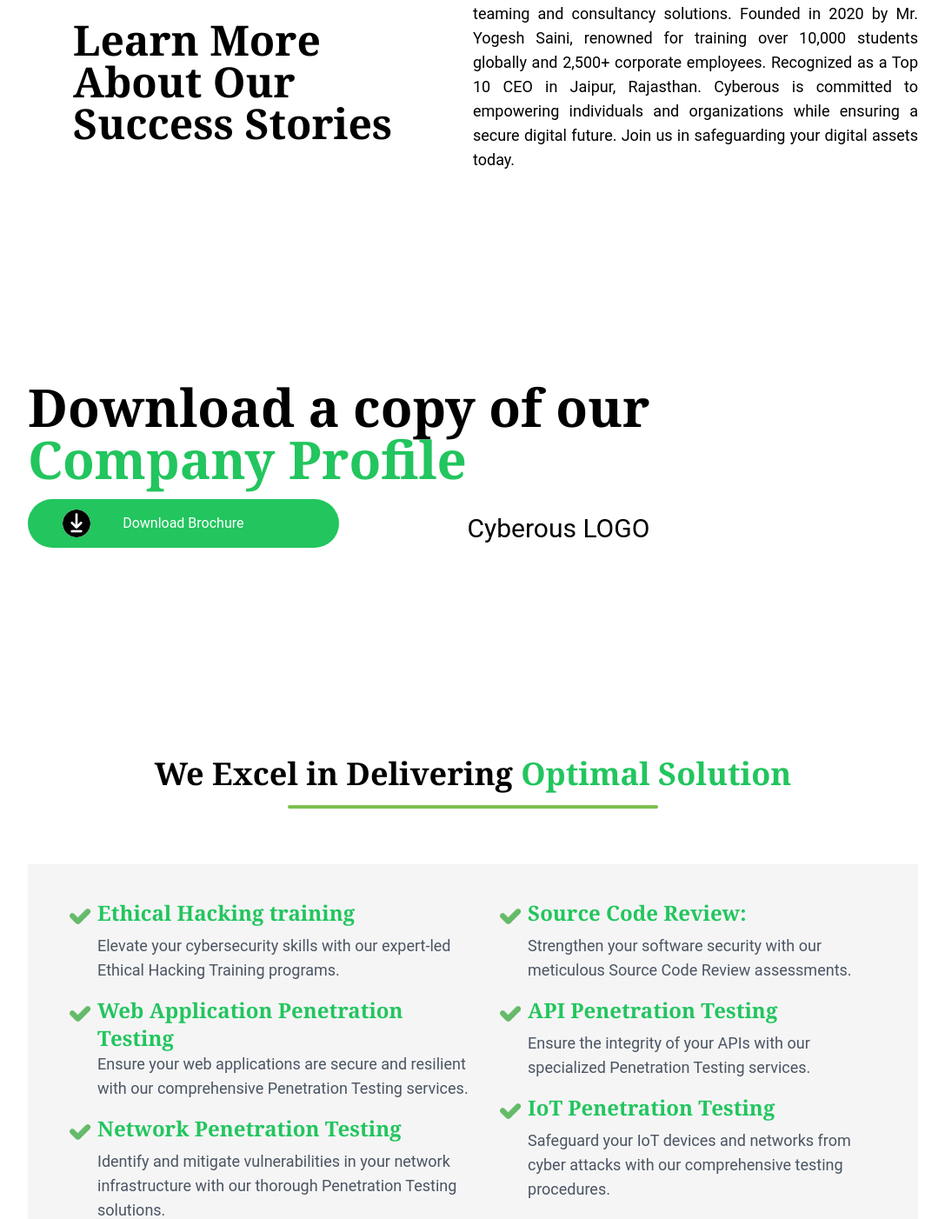
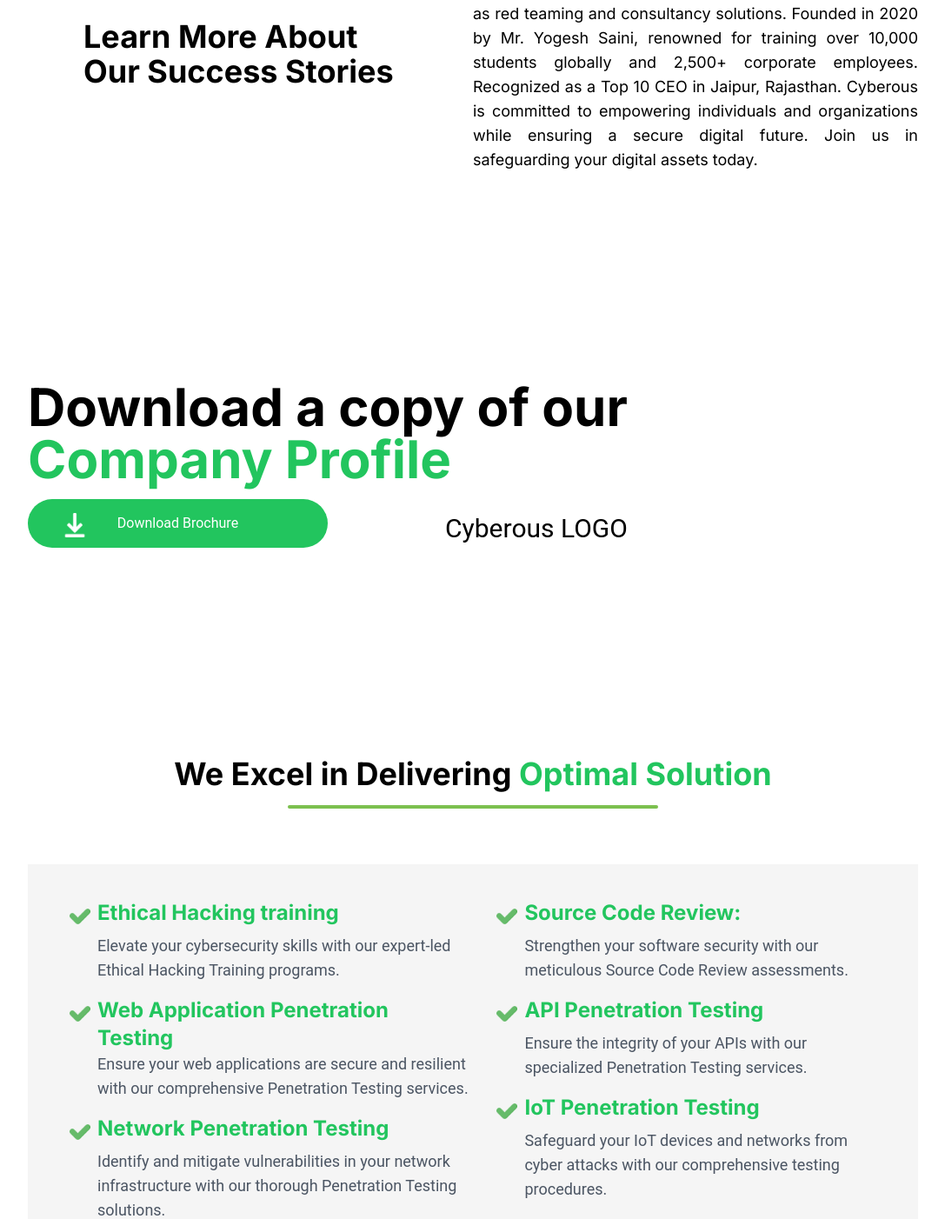
Before and after one commit to sankalp-codes244/cyberousWebsite, a React (Vite) app: page /about in a window 1280 px wide. Shown: the part 1346-2748 px from the top of the page at 87% size, without its empty margins (96-1183 px from the left). Built offline with nearby package versions, Linux system fonts and the light colour scheme; a web font is replaced by a local one.

Commit message:
fixed fonts in about us page

```diff
--- a/src/components/ContactUsCard.jsx
+++ b/src/components/ContactUsCard.jsx
@@ -1,8 +1,4 @@
 
-
-import { Images } from '../assets'
-import SideArrow from '../assets/Svgs/SideArrow'
-import { Link } from 'react-router-dom'
 const ContactUsCard = ({ head, desc, link }) => {
   return (
     <div className='relative shadow-2xl border-black p-4 pb-10 bg-custom-orange-colorlight w-full h-full rounded-md'>
--- a/src/index.css
+++ b/src/index.css
@@ -1,3 +1,4 @@
+@import url('https://fonts.googleapis.com/css2?family=Inter:wght@100..900&display=swap');
 @tailwind base;
 @tailwind components;
 @tailwind utilities;
--- a/src/pages/About/About.jsx
+++ b/src/pages/About/About.jsx
@@ -46,19 +46,19 @@
       {/* Background section */}
       <div className='text-center relative bg-no-repeat bg-cover bg-center h-screen object-cover' style={{ backgroundImage: `url(${Images.aboutBg})`, }}>
         <div className='h-full bg-black bg-opacity-50 flex flex-col justify-center'>
-          <h1 className='text-2xl sm:text-3xl lg:text-5xl font-bold text-white'>About Us</h1>
-          <div className="h-1 w-32 bg-custom-buttonColor-Green my-4 mx-auto rounded-full"></div>
-          <h2 className='text-xl sm:text-2xl lg:text-3xl text-white font-bold'>ISO:27001:2013 CERTIFIED COMPANY</h2>
+          <h1 className='text-2xl sm:text-3xl lg:text-5xl font-Inter font-bold text-white'>About Us</h1>
+          <div className="h-1 w-32 bg-custom-buttonColor-Green my-4 mx-auto  rounded-full"></div>
+          <h2 className='text-xl sm:text-2xl lg:text-3xl text-white font-bold font-inter'>ISO:27001:2013 CERTIFIED COMPANY</h2>
         </div>
       </div>
 
       {/* Company info */}
       <div className='flex flex-col justify-center py-8'>
-        <h1 className='text-lg text-center md:text-2xl font-bold font-serif '>Our Company</h1>
-        <div className="h-1 w-32 bg-custom-buttonColor-Green my-4 mx-auto rounded-full"></div>
+        <h1 className='text-lg text-center md:text-2xl font-bold font-serif font-inter'>Our Company</h1>
+        <div className="h-1 w-32 bg-custom-buttonColor-Green my-4 mx-auto rounded-full "></div>
         <div className='flex justify-center'>
           <div className='w-full md:w-3/4'>
-            <p className='text-2xl mx-4 lg:text-3xl lg:mx-32 text-center'>
+            <p className='text-2xl mx-4 lg:text-3xl lg:mx-32 text-center font-inter'>
               "Cyberous offers a comprehensive range of cybersecurity services dedicated to ensuring your <span className='text-custom-buttonColor-GreenDark font-bold'> success.</span>"
             </p>
           </div>
@@ -70,29 +70,29 @@
         <div className='grid grid-cols-1 md:grid-cols-2 '>
           <div className='flex flex-col'>
             <div className='flex  flex-row items-center mx-10 md:mx-40'>
-              <p className='text-9xl text-green-500 font-serif font-bold '>4+</p>
+              <p className='text-9xl text-green-500 font-bold font-Inter'>4+</p>
               <div className='w-24'>
-                <p className='text-basefont-sans mt-10 text-custom-fontColor-grey font-bold md:mt-20'>Year's of Excellence Services</p>
+                <p className='text-basefont-sans mt-10 text-custom-fontColor-grey font-bold font-inter md:mt-20'>Year's of Excellence Services</p>
               </div>
             </div>
             <div className='flex justify-center'>
-              <p className='w-2/3 md:w-3/4 text-2xl md:text-5xl font-serif mt-8 m-4 md:mr-10 font-bold'>
+              <p className='w-2/3 md:w-3/4 text-2xl md:text-4xl font-Inter mt-8 m-4 md:mt-8 md:m-0 font-inter font-bold'>
                 Learn More About Our Success Stories
               </p>
             </div>
           </div>
-          <div className='text-lg text-justify mt-10 md:mt-20'>
+          <div className='text-lg text-justify mt-10 md:mt-20 font-Inter '>
             Welcome to Cyberous, your premier cyber security partner. Specializing in ethical hacking training, VAPT services covering web, network, mobile, and cloud platforms, as well as red teaming and consultancy solutions. Founded in 2020 by Mr. Yogesh Saini, renowned for training over 10,000 students globally and 2,500+ corporate employees. Recognized as a Top 10 CEO in Jaipur, Rajasthan. Cyberous is committed to empowering individuals and organizations while ensuring a secure digital future. Join us in safeguarding your digital assets today.
           </div>
         </div>
         <div className='flex flex-col md:flex-row justify-between items-center mt-20 md:py-40'>
           <div className=''>
             <div className='flex flex-col'>
-              <p className='font-bold text-3xl md:text-6xl font-serif'>Download a copy of our <p className='text-green-500'>Company Profile</p></p>
+              <p className='font-bold text-3xl md:text-6xl font-Inter'>Download a copy of our <p className='text-green-500 font-Inter'>Company Profile</p></p>
             </div>
             <div className='md:flex md:flex-row justify-between'>
               <button className='relative h-full w-full mt-4 mb-4 bg-green-500 text-white px-4 py-2 rounded-full hover:bg-green-700 md:h-14 md:w-1/2'>
-                <img src={Images.downloadicon} className='bg-white rounded-full absolute h-6 w-6 md:h-8 md:w-8 md:bottom-3 md:left-10' />
+                <img src={Images.downloadicon} className='invert absolute h-6 w-6 md:h-7 md:w-7 md:bottom-3 md:left-10' />
                 Download Brochure</button>
               <div className='text-lg mt-8 text-center md:text-3xl'>Cyberous LOGO</div>
             </div>
@@ -102,8 +102,8 @@
 
       {/* We Excel section */}
       <div className='text-center my-8'>
-        <h2 className='text-3xl lg:text-4xl font-bold font-serif'>We Excel in Delivering
-          <span className='text-green-500 text-2xl lg:text-4xl'> Optimal Solution</span>
+        <h2 className='text-3xl lg:text-4xl font-bold font-Inter'>We Excel in Delivering
+          <span className='text-green-500 text-2xl lg:text-4xl font-Inter'> Optimal Solution</span>
         </h2>
         <div className="h-1 w-32 md:w-1/3 bg-custom-buttonColor-Green my-4 mx-auto rounded-full"></div>
       </div>
@@ -112,53 +112,53 @@
           <div className='flex flex-col lg:flex-row justify-around p-4 lg:p-10'>
             <div className='text-lg lg:text-2xl mb-8 xl:mr-6 lg:mb-0'>
               <ul className='text-green-500 space-y-4 '>
-                <li className='font-serif'>
+                <li className='font-Inter'>
                   <div className='flex flex-row'>
                     <img src={Images.checkMark} className='h-6 w-6 m-2' />
                     <p className='font-bold'> Ethical Hacking training </p>
                   </div>
-                  <div className='text-base lg:text-lg font-normal text-gray-600 font-sans'>
+                  <div font-Inter className='text-base lg:text-lg font-normal text-gray-600 font-sans'>
                     <p className='pl-10'>Elevate your cybersecurity skills with our expert-led Ethical Hacking Training programs.</p>
                   </div>
                 </li>
-                <li className='font-serif'>
+                <li className='font-Inter'>
                   <Link to='/services/websecurity'>
                     <div className='flex flex-row '>
                       <img src={Images.checkMark} className='h-6 w-6 m-2' />
-                      <p className='font-bold'> Web Application Penetration Testing </p>
+                      <p className='font-bold font-Inter'> Web Application Penetration Testing </p>
                     </div>
                   </Link>
                   <div className='text-base lg:text-lg font-normal text-gray-600 font-sans'>
                     <p className='pl-10'>Ensure your web applications are secure and resilient with our comprehensive Penetration Testing services.</p>
                   </div>
                 </li>
-                <li className='font-serif'>
+                <li className='font-Inter'>
                   <Link to='/services/network'>
                     <div className='flex flex-row'>
                       <img src={Images.checkMark} className='h-6 w-6 m-2' />
-                      <p className='font-bold'>  Network Penetration Testing </p>
+                      <p className='font-bold font-Inter'>  Network Penetration Testing </p>
                     </div>
                   </Link>
                   <div className='text-base lg:text-lg font-normal text-gray-600 font-sans'>
                     <p className='pl-10'> Identify and mitigate vulnerabilities in your network infrastructure with our thorough Penetration Testing solutions.</p>
                   </div>
                 </li>
-                <li className='font-serif'>
+                <li className='font-Inter'>
                   <Link to='/services/iospt'>
                     <div className='flex flex-row'>
                       <img src={Images.checkMark} className='h-6 w-6 m-2' />
-                      <p className='font-bold'>IOS Application Penetration Testing</p>
+                      <p className='font-bold font-Inter'>IOS Application Penetration Testing</p>
                     </div>
                   </Link>
                   <div className='text-base lg:text-lg font-normal text-gray-600 font-sans'>
                     <p className='pl-10'>Secure your iOS apps against cyber threats with our specialized Penetration Testing services</p>
                   </div>
                 </li>
-                <li className='font-serif'>
+                <li className='font-Inter'>
                   <Link to='/services/androidpt'>
                     <div className='flex flex-row'>
                       <img src={Images.checkMark} className='h-6 w-6 m-2' />
-                      <p className='font-bold'>  Android Application Penetration Testing </p>
+                      <p className='font-bold font-Inter'>  Android Application Penetration Testing </p>
                     </div>
                   </Link>
                   <div className='text-base lg:text-lg font-normal text-gray-600 font-sans'>
@@ -169,33 +169,33 @@
             </div>
             <div className='text-lg lg:text-2xl'>
               <ul className=' xl:mr-6 text-green-500 space-y-4' >
-                <li className='font-serif'>
+                <li className='font-Inter'>
                   <Link to='/services/sourcecode'>
                     <div className='flex flex-row'>
                       <img src={Images.checkMark} className='h-6 w-6 m-2' />
-                      <p className='font-bold'>  Source Code Review: </p>
+                      <p className='font-bold font-Inter'>  Source Code Review: </p>
                     </div>
                   </Link>
                   <div className='text-base lg:text-lg font-normal text-gray-600 font-sans'>
                     <p className='pl-10'>Strengthen your software security with our meticulous Source Code Review assessments.</p>
                   </div>
                 </li>
-                <li className='font-serif'>
+                <li className='font-Inter'>
                   <Link to='/services/apipt'>
                     <div className='flex flex-row'>
                       <img src={Images.checkMark} className='h-6 w-6 m-2' />
-                      <p className='font-bold'>  API Penetration Testing </p>
+                      <p className='font-bold font-Inter'>  API Penetration Testing </p>
                     </div>
                   </Link>
                   <div className='text-base lg:text-lg font-normal text-gray-600 font-sans'>
                     <p className='pl-10'>Ensure the integrity of your APIs with our specialized Penetration Testing services.</p>
                   </div>
                 </li>
-                <li className='font-serif'>
+                <li className='font-Inter'>
                   <Link to='/services/iotpt'>
                     <div className='flex flex-row'>
                       <img src={Images.checkMark} className='h-6 w-6 m-2' />
-                      <p className='font-bold'>  IoT Penetration Testing </p>
+                      <p className='font-bold font-Inter'>  IoT Penetration Testing </p>
                     </div>
                   </Link>
                   <div className='text-base lg:text-lg font-normal text-gray-600 font-sans'>
@@ -203,26 +203,26 @@
                     </p>
                   </div>
                 </li>
-                <li className='font-serif'>
+                <li className='font-Inter'>
                   <Link to='/services/consultancy'>
                     <div className='flex flex-row'>
                       <img src={Images.checkMark} className='h-6 w-6 m-2' />
-                      <p className='font-bold'>  Cyber Security Consultancy: </p>
+                      <p className='font-bold font-Inter'>  Cyber Security Consultancy: </p>
                     </div>
                   </Link>
                   <div className='text-base lg:text-lg font-normal text-gray-600 font-sans'>
                     <p className='pl-10'>Get tailored cybersecurity solutions and expert guidance to protect your organization's digital assets.</p>
                   </div>
                 </li>
-                <li className='font-serif'>
+                <li className='font-Inter'>
                   <Link to='/services/redteaming'>
                     <div className='flex flex-row'>
                       <img src={Images.checkMark} className='h-6 w-6 m-2' />
-                      <p className='font-bold'>  Red Teaming: </p>
+                      <p className='font-bold font-Inter'>  Red Teaming: </p>
                     </div>
                   </Link>
                   <div className='text-base lg:text-lg font-normal text-gray-600 font-sans'>
-                    <p className='pl-10'>Assess and enhance your organization's security posture with our simulated cyber attack scenarios.</p>
+                    <p className='pl-10 font-Inter'>Assess and enhance your organization's security posture with our simulated cyber attack scenarios.</p>
                   </div>
                 </li>
               </ul>
@@ -236,20 +236,20 @@
         <div className="container mx-auto px-4 ">
           <div className=" grid grid-cols-1 md:grid-cols-2 lg:grid-cols-4 gap-8 text-center">
             <div className="flex flex-col justify-center">
-              <span className="text-3xl md:text-5xl font-bold">30+</span>
-              <span className="text-xl md:text-xl p-2">CLIENTS SECURED</span>
+              <span className="text-3xl md:text-5xl font-Inter font-bold">30+</span>
+              <span className="text-xl md:text-xl p-2 font-Inter">CLIENTS SECURED</span>
             </div>
             <div className="flex flex-col justify-center">
-              <span className="text-3xl md:text-5xl font-bold">150+</span>
-              <span className="text-xl md:text-xl p-2">PROJECTS COMPLETED</span>
+              <span className="text-3xl md:text-5xl font-bold font-Inter">150+</span>
+              <span className="text-xl md:text-xl p-2 font-Inter">PROJECTS COMPLETED</span>
             </div>
             <div className="flex flex-col justify-center">
-              <span className="text-3xl md:text-5xl font-bold">20+</span>
-              <span className="text-xl md:text-xl p-2">SKILLED PROFESSIONAL</span>
+              <span className="text-3xl md:text-5xl font-bold font-Inter">20+</span>
+              <span className="text-xl md:text-xl p-2 font-Inter">SKILLED PROFESSIONAL</span>
             </div>
             <div className="flex flex-col justify-center">
-              <span className="text-3xl md:text-5xl font-bold">12000+</span>
-              <span className="text-xl md:text-xl p-2">STUDENTS TRAINED</span>
+              <span className="text-3xl md:text-5xl font-bold font-Inter">12000+</span>
+              <span className="text-xl md:text-xl p-2 font-Inter">STUDENTS TRAINED</span>
             </div>
           </div>
         </div>
--- a/tailwind.config.js
+++ b/tailwind.config.js
@@ -38,6 +38,7 @@
         arbutus: ['Arbutus', 'sans-serif'],
         holtwood: ['"Holtwood One SC"', 'sans-serif'],
         stylish: ['Stylish', 'sans-serif'],
+        Inter:['Inter']
       },
     },
     screens: {
```
Also changed, not shown: src/assets/images/downloadicon.png.
